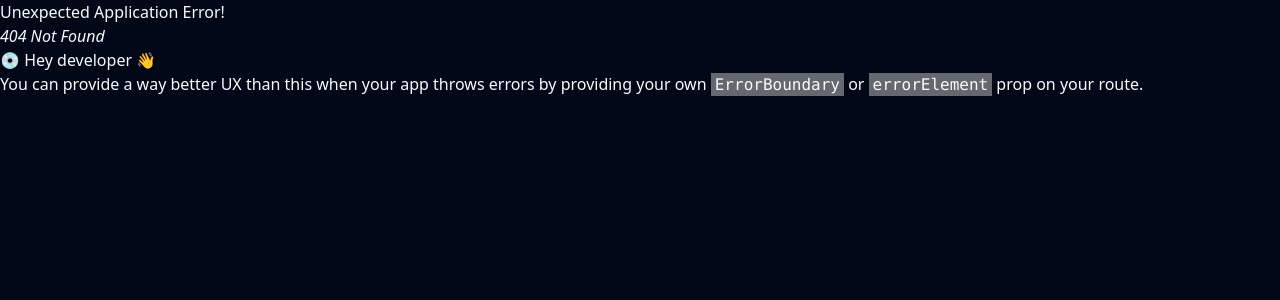
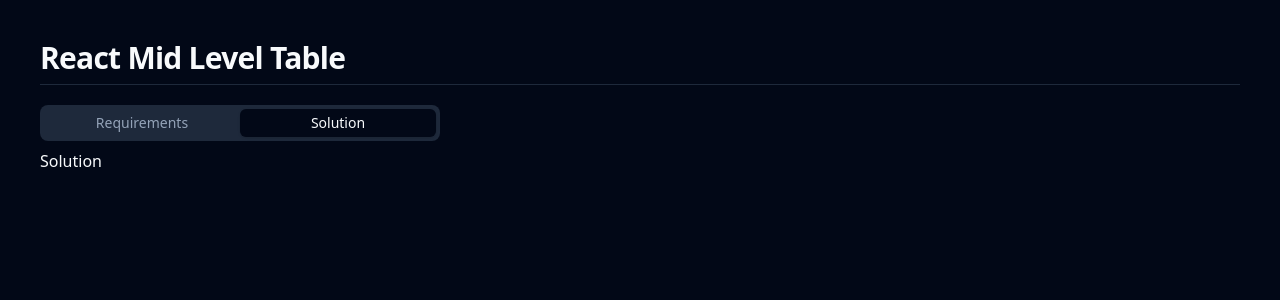
Before and after one commit to esanchezvz/frontend-challenges, a React (Vite) app: page /react-mid-level-table in a window 1280 px wide. Before the commit this address had no page. Shown: the top 300 px of the page. Built offline with nearby package versions, Linux system fonts and the light colour scheme; a web font is replaced by a local one.

Commit message:
feat: set up for react mid level table challenge

```diff
--- /dev/null
+++ b/src/challenges/mid-level-react-table/index.tsx
@@ -0,0 +1,54 @@
+import { Tabs, TabsContent, TabsList, TabsTrigger } from '@/ui/tabs'
+
+const ReactMidLevelTable = () => {
+  return (
+    <main className="p-10 flex flex-col h-screen">
+      <h1 className="scroll-m-20 border-b pb-2 text-3xl font-semibold tracking-tight transition-colors first:mt-0 mb-5">
+        React Mid Level Table
+      </h1>
+
+      <Tabs defaultValue="solution" className="w-full h-full">
+        <TabsList className="grid grid-cols-2 w-[400px]">
+          <TabsTrigger value="requirements">Requirements</TabsTrigger>
+          <TabsTrigger value="solution">Solution</TabsTrigger>
+        </TabsList>
+
+        <TabsContent value="requirements" className="h-full">
+          <div className="">
+            <p className="mb-5">
+              The objective of this test is to create an application similiar to the one provided in this
+              link. To do so, you must use the{' '}
+              <a
+                href="https://randomuser.me"
+                target="__blank"
+                rel="noreferrer noopener"
+                className="text-blue-400 underline"
+              >
+                Random User
+              </a>{' '}
+              api.
+            </p>
+            <ul className="list-disc ml-8">
+              <li>Fetch 100 records from the api.</li>
+              <li>Display data in a table format.</li>
+              <li>Provide option to color rows.</li>
+              <li>Add button to allow data to be sorted by country.</li>
+              <li>Enable row deletion.</li>
+              <li>Allow restoring of deleted rows.</li>
+              <li>Handle any potential erros that may occur.</li>
+              <li>Allow filtering by country.</li>
+              <li>Avoid sorting again when the user is filtering data.</li>
+              <li>Sort by clicking the column header.</li>
+              <li>Provide a README.md with instructions on how to run the program.</li>
+            </ul>
+          </div>
+        </TabsContent>
+        <TabsContent value="solution" className=" h-full">
+          <h1>Solution</h1>
+        </TabsContent>
+      </Tabs>
+    </main>
+  )
+}
+
+export default ReactMidLevelTable
--- a/src/main-router.tsx
+++ b/src/main-router.tsx
@@ -1,5 +1,6 @@
 import { createBrowserRouter } from 'react-router-dom'
 
+import ReactMidLevelTable from '@/challenges/mid-level-react-table'
 import Root from '@/root'
 
 export const mainRouter = createBrowserRouter([
@@ -7,4 +8,8 @@ export const mainRouter = createBrowserRouter([
     path: '/',
     element: <Root />,
   },
+  {
+    path: 'react-mid-level-table',
+    element: <ReactMidLevelTable />,
+  },
 ])
--- a/src/root.tsx
+++ b/src/root.tsx
@@ -13,9 +13,9 @@ type Project = {
 
 const projects: Project[] = [
   {
-    title: 'Mid Level React Table',
-    id: 'mid-level-react-table',
-    link: '/mid-level-react-table',
+    title: 'React Mid Level Table',
+    id: 'react-mid-level-table',
+    link: '/react-mid-level-table',
     description:
       'Application that fetches some data and displays it in a tabular way, meeting specific rquirements.',
   },
@@ -24,11 +24,9 @@ const projects: Project[] = [
 const Root = () => {
   return (
     <main className="p-10 flex flex-col h-screen">
-      <div className="flex justify-center items-center">
-        <h1 className="scroll-m-20 border-b pb-2 text-3xl font-semibold tracking-tight transition-colors first:mt-0 mb-20">
-          React Challenges
-        </h1>
-      </div>
+      <h1 className="scroll-m-20 border-b pb-2 text-3xl font-semibold tracking-tight transition-colors first:mt-0 mb-20">
+        React Challenges
+      </h1>
 
       <ScrollArea className="grow w-full">
         <div className="container flex gap-3 flex-wrap justify-center">
```
Also changed, not shown: components.json (deleted), src/challenges/mid-level-react-table/components/user-table.tsx (added).
